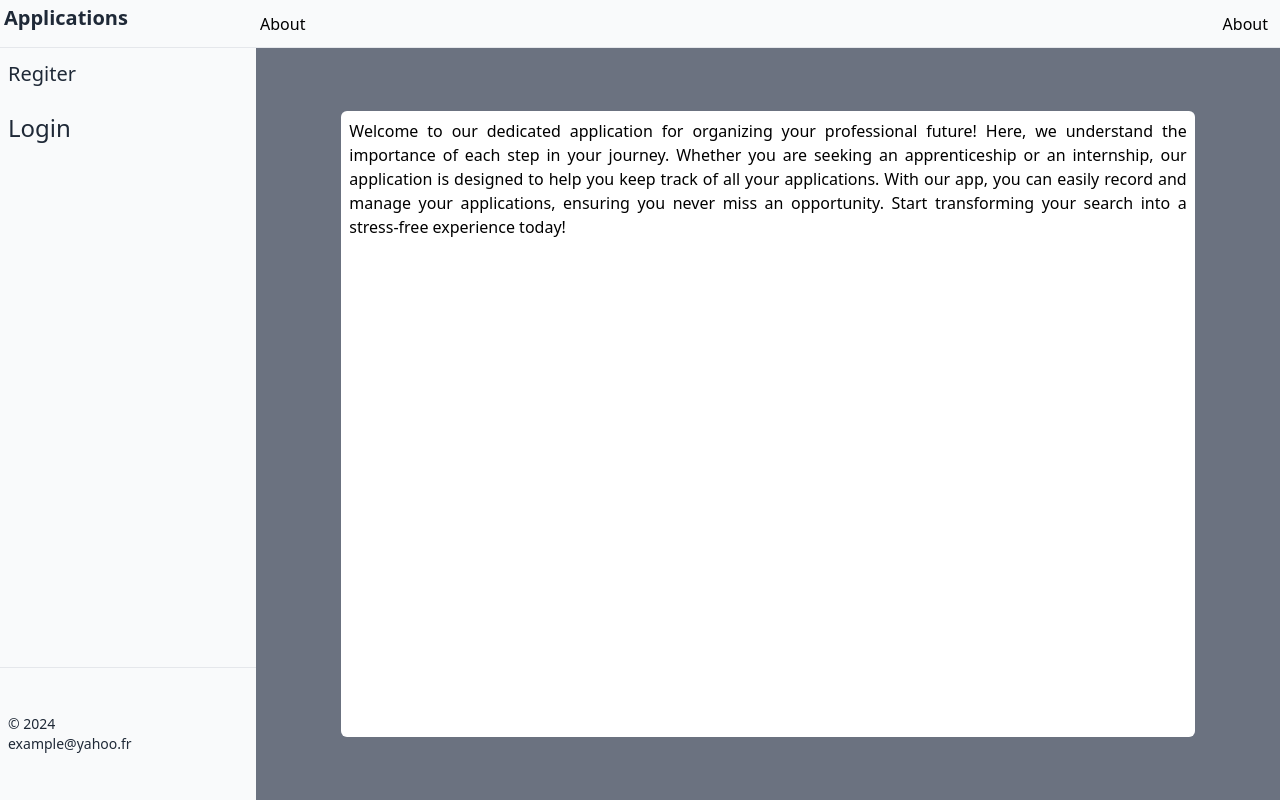
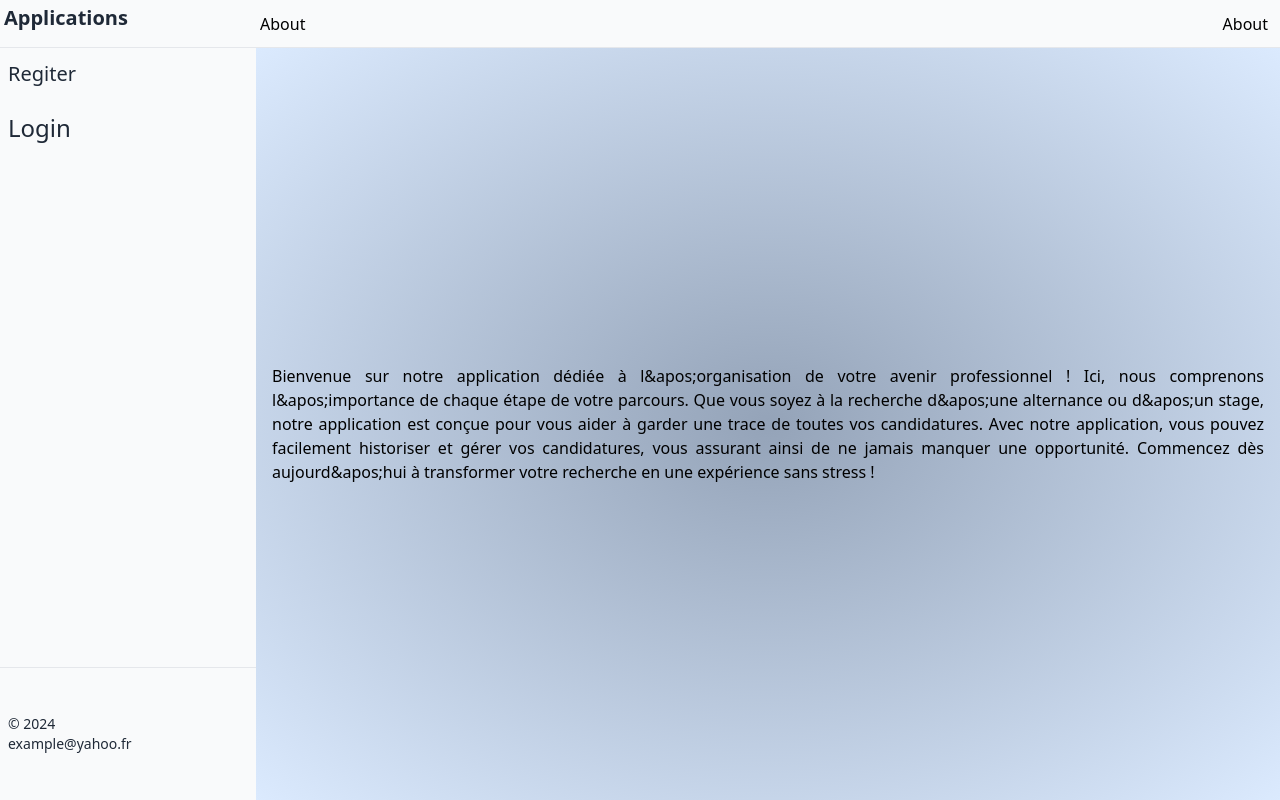
Before and after one commit to teiderrems/applications, a Next.js app: page /about in a window 1280 px wide. Built offline with nearby package versions, Linux system fonts and the light colour scheme.

Commit message:
add contrat type

```diff
--- a/src/app/about/page.tsx
+++ b/src/app/about/page.tsx
@@ -1,9 +1,7 @@
 "use client"
 import React, { useState } from 'react'
 
-export default function About() {
-
-  const [text,setText]=useState<Array<{key:string,content:string}>>([{key:"en",content:`Welcome to our dedicated application for organizing your professional future!
+const Text=[{key:"en",content:`Welcome to our dedicated application for organizing your professional future!
 Here, we understand the importance of each step in your journey.
 Whether you are seeking an apprenticeship or an internship, our application is designed to help you keep track of all your applications.
 With our app, you can easily record and manage your applications, ensuring you never
@@ -14,17 +12,15 @@ export default function About() {
 Ici, nous comprenons l&apos;importance de chaque étape de votre parcours.
  Que vous soyez à la recherche d&apos;une alternance ou d&apos;un stage, notre application est conçue pour vous aider à garder une trace de toutes vos candidatures.
  Avec notre application, vous pouvez facilement historiser et gérer vos candidatures, vous assurant ainsi de ne jamais manquer une opportunité.
-    Commencez dès aujourd&apos;hui à transformer votre recherche en une expérience sans stress !`}]);
+Commencez dès aujourd&apos;hui à transformer votre recherche en une expérience sans stress !`}];
+
+export default function About() {
+
+  const [text,setText]=useState<{key:string,content:string}>(Text[1]);
   return (
-    <div className='flex flex-col items-center flex-1 h-full w-full justify-center bg-gray-500'>
-        <p className='md:w-5/6 w-full h-full p-2  md:h-5/6 bg-white md:rounded-md text-wrap text-justify'>
-        {/* Bienvenue sur notre application dédiée à l&apos;organisation de votre avenir professionnel !
-         Ici, nous comprenons l&apos;importance de chaque étape de votre parcours.
-          Que vous soyez à la recherche d&apos;une alternance ou d&apos;un stage, notre application est conçue pour vous aider à garder une trace de toutes vos candidatures.
-          Avec notre application, vous pouvez facilement historiser et gérer vos candidatures, vous assurant ainsi de ne jamais manquer une opportunité.
-         Commencez dès aujourd&apos;hui à transformer votre recherche en une expérience sans stress ! */}
-
-          {text[0].content}
+    <div className='flex flex-col items-center flex-1 h-full w-full justify-center  bg-gradient-radial from-slate-400 to-blue-100'>
+        <p className=' px-4 text-justify text-wrap'>
+          {text.content}
         </p>
     </div>
   )
--- a/src/app/components/AddApplication.tsx
+++ b/src/app/components/AddApplication.tsx
@@ -6,10 +6,13 @@ import React, { Dispatch, SetStateAction, useState } from 'react'
 type Application={
   Title:string;
   Description:string;
+  TypeContrat?:string;
   JobDescription:string;
   Entreprise:string;
   Adresse:string;
 }
+
+let Contrat=['alternance','stage','cdi','cdd','interim']
 
 export default function AddApplication({setHandleAdd}:{setHandleAdd:Dispatch<SetStateAction<boolean>>}) {
   const [application,setApplication]=useState<Application>({
@@ -17,6 +20,7 @@ export default function AddApplication({setHandleAdd}:{setHandleAdd:Dispatch<Set
     Description:"",
     JobDescription:"",
     Entreprise:"",
+    TypeContrat:"",
     Adresse:""
   });
   const router=useRouter();
@@ -44,9 +48,25 @@ export default function AddApplication({setHandleAdd}:{setHandleAdd:Dispatch<Set
     <div className='wrap-form fixed inset-0 w-full h-full  opacity-100 z-10'>
         <div onClick={()=>setHandleAdd(state=>!state)} className="absolute inset-1 bg-gray-500 z-0"></div>
         <form onSubmit={HandleSubmit} className='form-app z-10'>
-             <div className='form-group-app'>Title<label className='flex-1'  htmlFor="title"></label><input onChange={(e)=>setApplication({...application,Title:e.target.value})} className='input-form-app' type="text" required minLength={4} /></div>
-             <div className='form-group-app'>Entreprise<label className='flex-1'  htmlFor="entreprise"></label><input onChange={(e)=>setApplication({...application,Entreprise:e.target.value})} className='input-form-app' type="text" required minLength={4} /></div>
-             <div className='form-group-app'>Adresse<label  className='flex-1' htmlFor="adresse"></label><input onChange={(e)=>setApplication({...application,Adresse:e.target.value})} className='input-form-app' placeholder="entrez l'adresse de l'entreprise" type="text" required minLength={4} /></div>
+             <div className='form-group-app'><label className='flex-1'  htmlFor="title">Title</label>
+              <div className='flex justify-between rounded-md'>
+              <input onChange={(e)=>setApplication({...application,Title:e.target.value})} className='w-4/6 mr-1 shadow pl-1 rounded-md' type="text" required minLength={4} />
+                <div className='flex space-x-2'>
+                  <label htmlFor="contrat" className='flex-1 md:translate-y-2'>Type</label>
+                  <select name="contrat" defaultValue={'alternance'} id="contrat" onChange={(e)=>setApplication({...application,TypeContrat:e.target.value})} className='rounded-md shadow'>
+                      {
+                        Contrat.map(c=>(<option value={c} className=' uppercase'>{c}</option>))
+                      }
+                    </select>
+                </div>
+                </div>
+             </div>
+             <div className='form-group-app'><label className='flex-1'  htmlFor="entreprise">Entreprise</label><input onChange={(e)=>setApplication({...application,Entreprise:e.target.value})} className='input-form-app' type="text" required minLength={4} /></div>
+             <div className='form-group-app'>
+              <label  className='flex-1' htmlFor="adresse">Adresse</label>
+
+              <input onChange={(e)=>setApplication({...application,Adresse:e.target.value})} className='input-form-app' placeholder="entrez l'adresse de l'entreprise" type="text" required minLength={4} />
+              </div>
              <div className='form-group-text'><label className='flex-1'  htmlFor="fichePoste">Fiche de Poste</label><textarea onChange={(e)=>setApplication({...application,JobDescription:e.target.value})} className='md:w-2/3 p-1 rounded-md shadow w-full  mr-1' required minLength={4} ></textarea></div>
              <div className='form-group-text'><label className='flex-1'  htmlFor="description">Description</label><textarea onChange={(e)=>setApplication({...application,Description:e.target.value})} className='md:w-2/3 p-1 rounded-md shadow w-full  mr-1' required minLength={4} ></textarea></div>
              <div className='w-full justify-start md:h-14 flex px-2 md:px-0 flex-col items-start'><button className='hover:bg-blue-700 rounded-md text-2xl shadow opacity-100 hover:text-white  md:ml-2 w-full md:w-1/3 h-full bg-blue-500' type="submit">Submit</button></div>
--- a/src/app/components/ApplicationItem.tsx
+++ b/src/app/components/ApplicationItem.tsx
@@ -8,6 +8,7 @@ type Props={
     Description?:string;
     JobDescription?:string;
     Entreprise?:string;
+    TypeContrat?:string;
     Adresse?:string;
     Status?:string;
     CreatedAt?:Date;
@@ -21,12 +22,10 @@ export default function ApplicationItem({application}:{application:Props}) {
     <>
       <button onClick={()=>setShowDetail(!showDetail)} >
       <div className='flex p-1 text-justify hover:cursor-pointer hover:shadow-blue-400 hover:border-inherit  rounded-lg flex-col shadow'>
-            <h1 className='border-b text-wrap'>Titre : {application.Title}</h1>
-          {/* <div className='flex justify-around'>
-            <span className={`rounded-md shadow text-center p-1
-            ${application.Status==="success"?'bg-green-400':'bg-red-400'}`}>
-              {application.Status}</span>
-          </div> */}
+            <div className='flex justify-between items-center border-b'>
+            <h1 className='text-wrap w-9/12'>Titre : {application.Title}</h1>
+            <h1 className='text-wrap flex-1 '>Type : <span className='italic capitalize'>{application.TypeContrat??'inconnu'}</span></h1>
+            </div>
           <ul>
             <li className='text-wrap'><span>Entreprise : </span>{application.Entreprise}</li>
             <li className='text-wrap'>Adresse : {application.Adresse}</li>
--- a/src/app/globals.css
+++ b/src/app/globals.css
@@ -19,7 +19,7 @@ html{
 }
 
 .input-form-app{
-  @apply md:w-2/3 w-full px-2 rounded-md shadow md:h-full h-3/4 mr-1
+  @apply md:w-2/3 w-full px-1 rounded-md shadow md:h-full h-3/4 mr-1
 }
 
 body {
```
Lines whose indentation alone changed are shown as unchanged.
